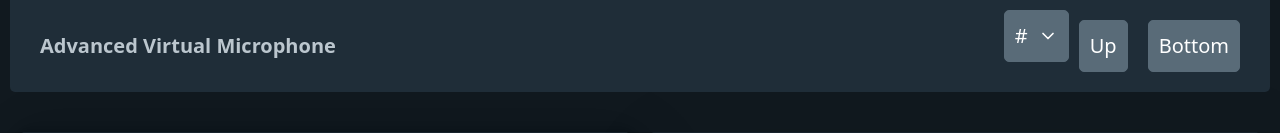
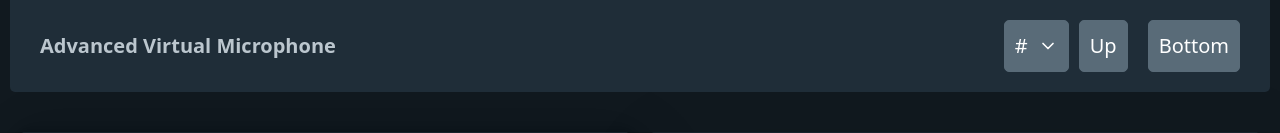
Before and after one commit to theteachr/AdvancedVirtualMicrophone, a Python web app: template templates/index.html in a window 1280 px wide. Shown: the top 133 px of the page. Run offline with Jinja, Linux system fonts and the light colour scheme; the template is opened without the code that fills it, so the values that code supplies are empty.

Commit message:
Center device list

```diff
--- a/templates/index.html
+++ b/templates/index.html
@@ -29,7 +29,9 @@
             border-radius: 0 0 5px 5px;
             margin-inline: 10px;
         }
-
+        details[role="list"] {
+            margin: 0;
+        }
         html::-webkit-scrollbar {
             display: none;
         }
```
